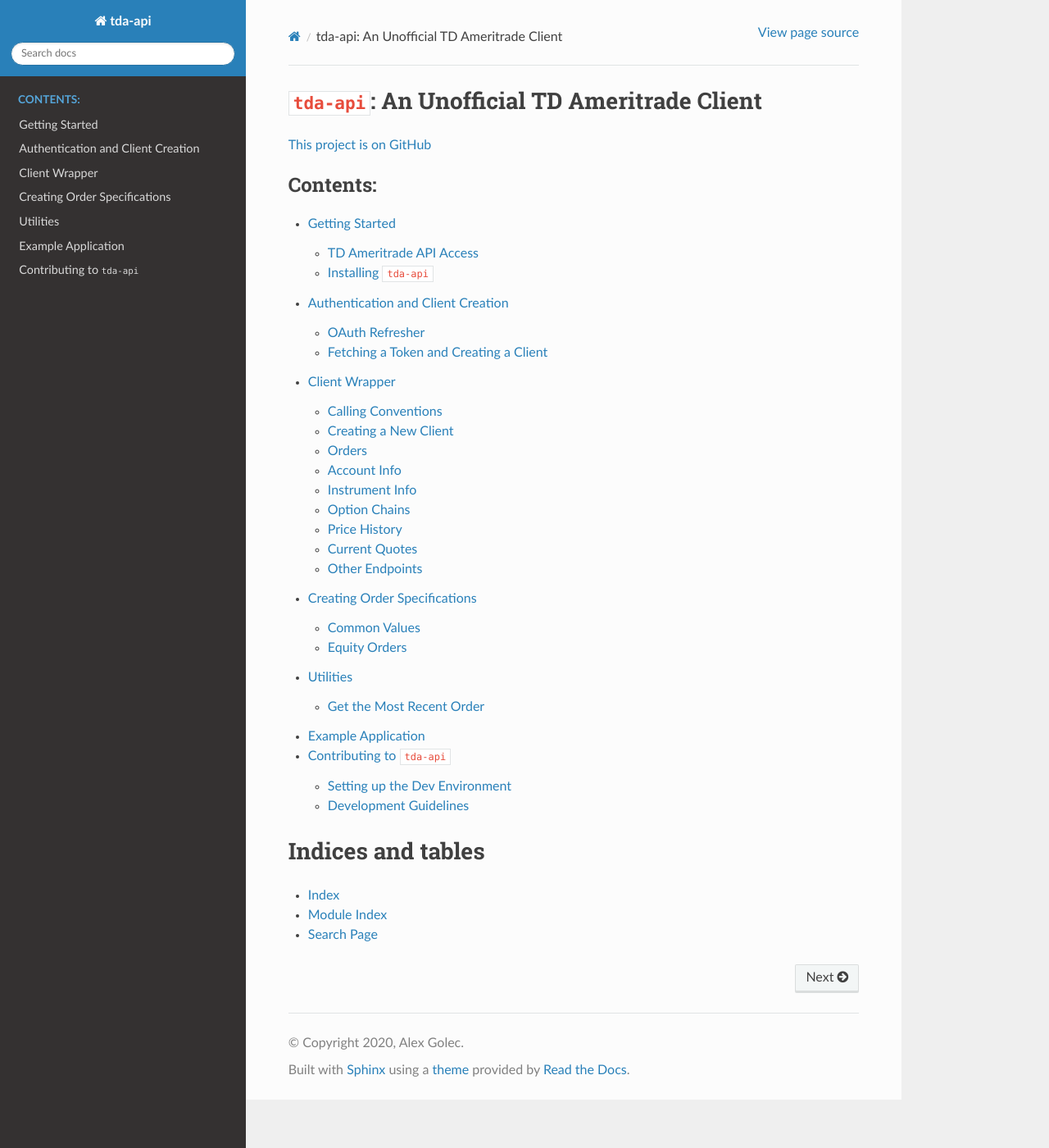
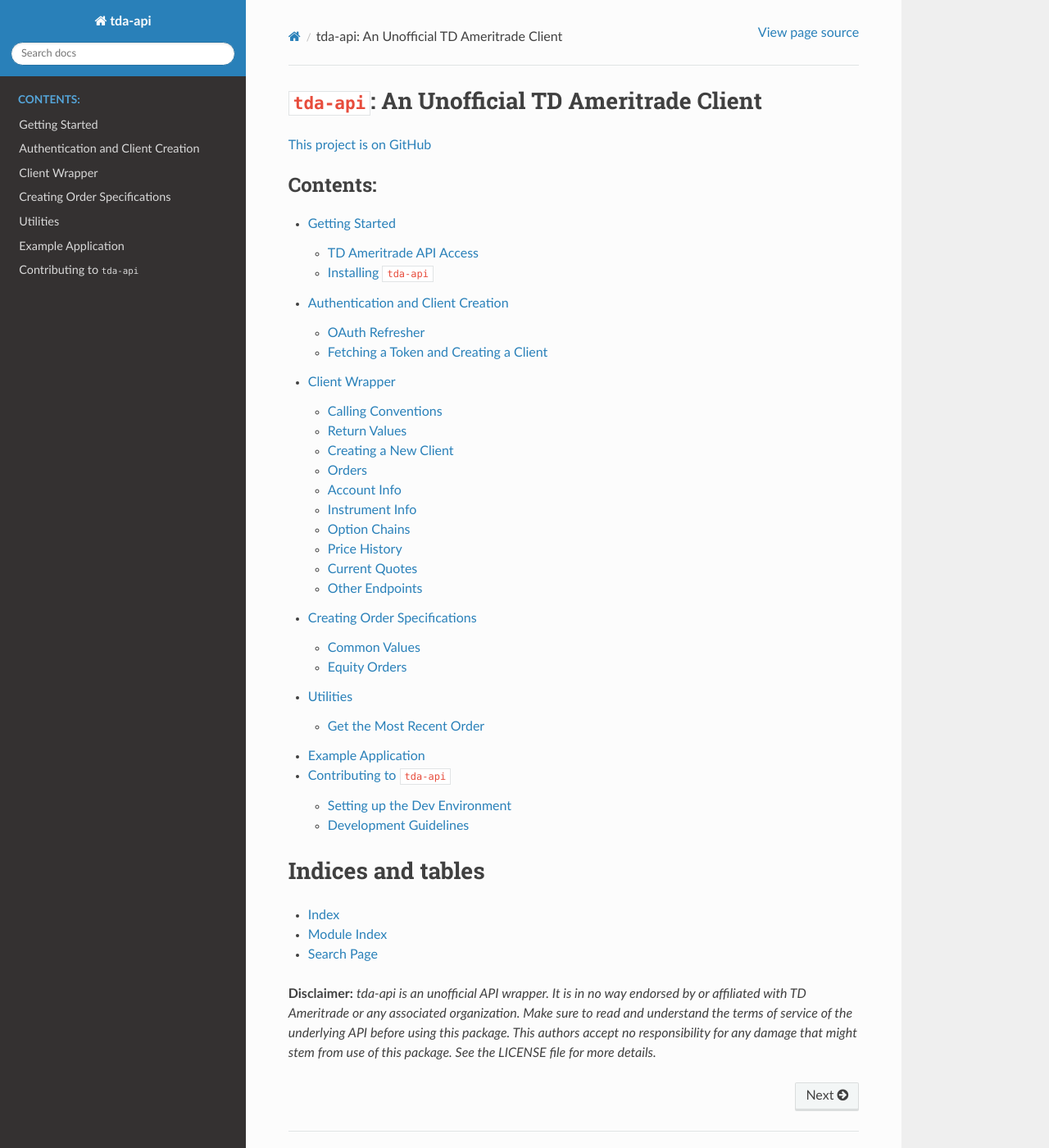
Before and after one commit to alexgolec/tda-api, a Sphinx documentation site: the page built from docs/index.rst, in a window 1280 px wide and 1400 px high. Shown: the whole window at 82% size. Built offline with Sphinx 7.4.7 and the Read the Docs theme 2.0.0, drawn with Linux system fonts in a browser that asks for light colours.

```diff
--- a/docs/index.rst
+++ b/docs/index.rst
@@ -21,3 +21,10 @@ Indices and tables
 * :ref:`genindex`
 * :ref:`modindex`
 * :ref:`search`
+
+**Disclaimer:** *tda-api is an unofficial API wrapper. It is in no way
+endorsed by or affiliated with TD Ameritrade or any associated organization.
+Make sure to read and understand the terms of service of the underlying API
+before using this package. This authors accept no responsibility for any
+damage that might stem from use of this package. See the LICENSE file for
+more details.*
```
Also changed, not shown: docs/client.rst (+28 -0 lines), 1 other file.
